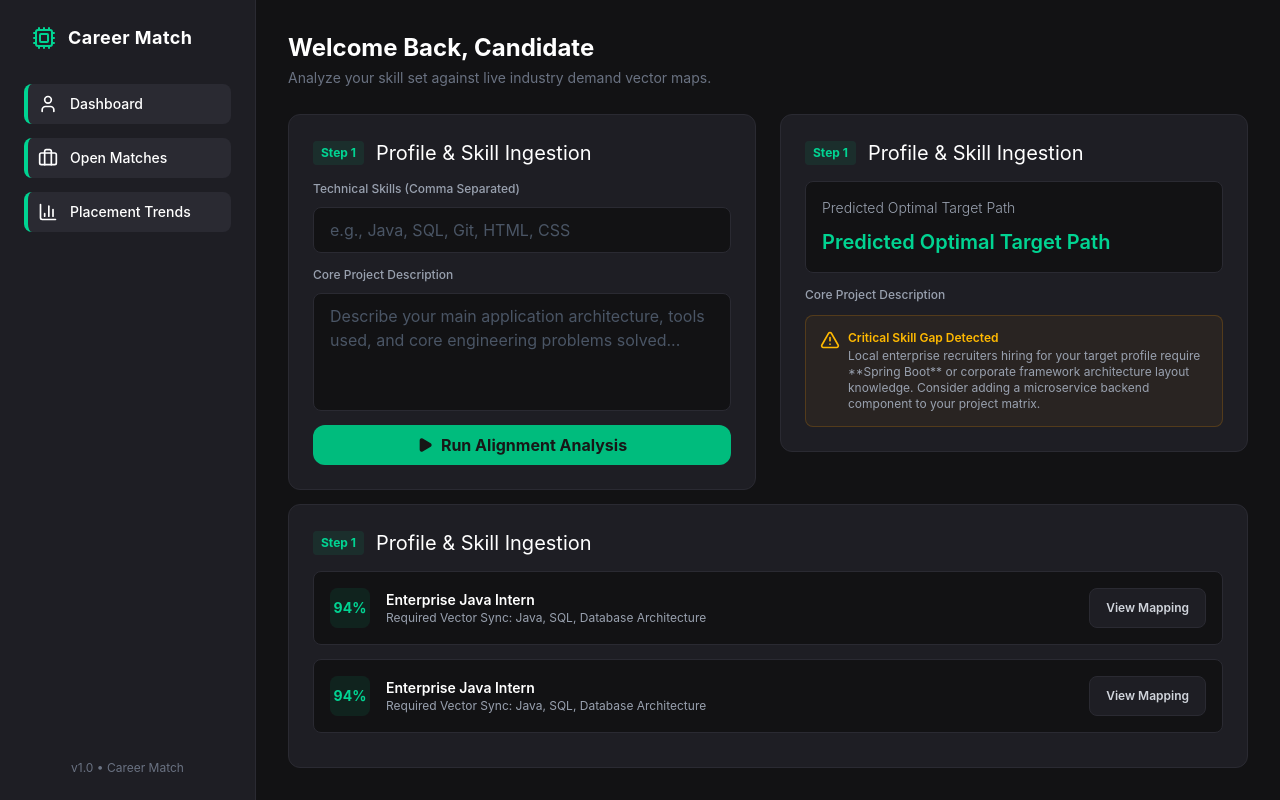
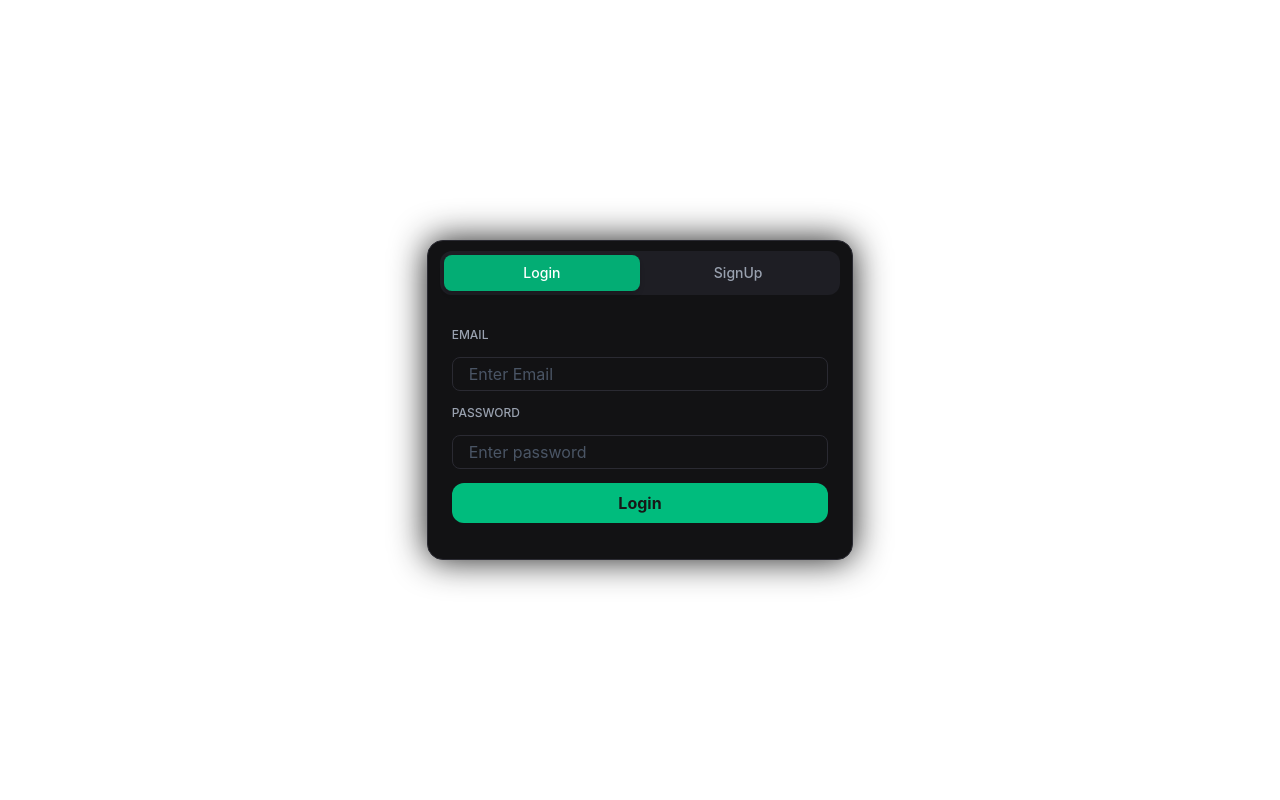
Before and after one commit to PremKumarMishra/CareerMatch, a React (Vite) app: page / in a window 1280 px wide. Built offline with nearby package versions, Linux system fonts and the light colour scheme.

Commit message:
Added login component

```diff
--- a/src/App.jsx
+++ b/src/App.jsx
@@ -1,10 +1,12 @@
 import React from 'react'
 import Page from './components/Page'
+import LoginPanel from './components/login/LoginPanel'
 
 const App = () => {
   return (
-    <div className=''>
-      <Page/>
+    <div>
+      {/* <Page/> */}
+      <LoginPanel></LoginPanel>
     </div>
   )
 }
--- /dev/null
+++ b/src/components/login/LoginPanel.jsx
@@ -0,0 +1,57 @@
+import React,{useState} from 'react'
+
+
+const LoginPanel = () => {
+    const [activeTab,setActiveTab] = useState("login")
+  return (
+    <div className='h-screen w-full flex items-center justify-center bg-transparent'>
+        <div className='min-w-1/3 min-h-2/5 flex flex-col justify-start bg-[#121214] border border-[#2A2A32] rounded-2xl shadow-[0_0_35px_rgba(0,0,0,0.9)] px-3 py-2.5 gap-4'>
+            <div className='flex bg-[#1E1E24] p-1 rounded-xl mb-1'>
+                <button className={`w-1/2 transition-all text-sm py-2 rounded-lg font-medium  cursor-pointer ${activeTab === "login" ? 'bg-emerald-500/90 text-white shadow-md' : 'text-gray-400 hover:text-white'}`} id="loginTab" onClick={() => setActiveTab("login")}>Login</button>
+                <button className={`w-1/2 transition-all py-2 text-sm rounded-lg font-medium cursor-pointer ${activeTab === "signup" ? 'bg-emerald-500/90 text-white shadow-md' : 'text-gray-400 hover:text-white'}`} id="signinTab" onClick={() => setActiveTab("signup")}>SignUp</button>
+            </div>
+
+            {/* Login */}
+            {
+                activeTab === "login" && (
+                    <div className='flex flex-col uppercase p-3 gap-3.5'>
+                        <div className='flex flex-col gap-3.5'>
+                            <h4 className='text-gray-400 font-medium text-xs'>email</h4>
+                            <input className='w-full focus:outline-none focus:border-emerald-500 transition-all bg-[#121214] border border-[#2A2A32] rounded-lg text-gray-200 placeholder-gray-600 px-4 py-1' type="email" placeholder='Enter Email'/>
+                        </div>
+                        <div className='flex flex-col gap-3.5 uppercase'>
+                            <h4 className='text-gray-400 font-medium text-xs'>password</h4>
+                            <input className='w-full focus:outline-none focus:border-emerald-500 transition-all bg-[#121214] border border-[#2A2A32] rounded-lg text-gray-200 placeholder-gray-600 px-4 py-1' type="password" placeholder='Enter password'/>
+                        </div>
+                        {/* <button className='cursor-pointer bg-[#1E1E24] hover:bg-[#2A2A32] border border-[#2A2A32] transition-all rounded-xl text-gray-300 px-5.5 py-1.5 text-[14px] font-semibold'>Login</button> */}
+                        <button className='flex justify-center items-center gap-2 w-full bg-emerald-500 rounded-xl hover:bg-emerald-600 text-neutral-900 font-bold py-2 cursor-pointer transition-all'>Login</button>
+                    </div>
+                )
+            }
+
+            {/* SignUp */}
+            {
+                activeTab === "signup" && (
+                    <div id="signContainer" className='flex flex-col uppercase p-3 gap-3.5'>
+                        <div className='flex flex-col gap-3.5'>
+                            <h4 className='text-gray-400 font-medium text-xs'>email</h4>
+                            <input className='w-full focus:outline-none focus:border-emerald-500 transition-all bg-[#121214] border border-[#2A2A32] rounded-lg text-gray-200 placeholder-gray-600 px-4 py-1' type="email" placeholder='Enter Email'/>
+                        </div>
+                        <div className='flex flex-col gap-3.5'>
+                            <h4 className='text-gray-400 font-medium text-xs'>password</h4>
+                            <input className='w-full focus:outline-none focus:border-emerald-500 transition-all bg-[#121214] border border-[#2A2A32] rounded-lg text-gray-200 placeholder-gray-600 px-4 py-1' type="password" placeholder='Enter Password'/>
+                        </div>
+                        <div className='flex flex-col gap-3.5'>
+                            <h4 className='text-gray-400 font-medium text-xs'>confirm password</h4>
+                            <input className='w-full focus:outline-none focus:border-emerald-500 transition-all bg-[#121214] border border-[#2A2A32] rounded-lg text-gray-200 placeholder-gray-600 px-4 py-1' type="password" placeholder='Confirm Password'/>
+                        </div>
+                        <button className='flex justify-center items-center gap-2 w-full bg-emerald-500 rounded-xl hover:bg-emerald-600 text-neutral-900 font-bold py-2 cursor-pointer transition-all'>SignUp</button>
+                    </div>
+                )
+            }
+        </div>
+    </div>
+  )
+}
+
+export default LoginPanel
--- a/src/components/main/ShortlistCard.jsx
+++ b/src/components/main/ShortlistCard.jsx
@@ -10,7 +10,7 @@ const ShortlistCard = () => {
             <p className='text-xs text-gray-400'>Required Vector Sync: Java, SQL, Database Architecture</p>
         </div>
       </div>
-      <button className='bg-[#1E1E24] hover:bg-[#2A2A32] rounded-lg border border-[#2A2A32] text-gray-300 text-xs font-semibold px-4 py-2'>View Mapping</button>
+      <button className='bg-[#1E1E24] hover:bg-[#2A2A32] rounded-lg border border-[#2A2A32] text-gray-300 text-xs font-semibold px-4 py-2 cursor-pointer'>View Mapping</button>
     </div>
   )
 }
```
